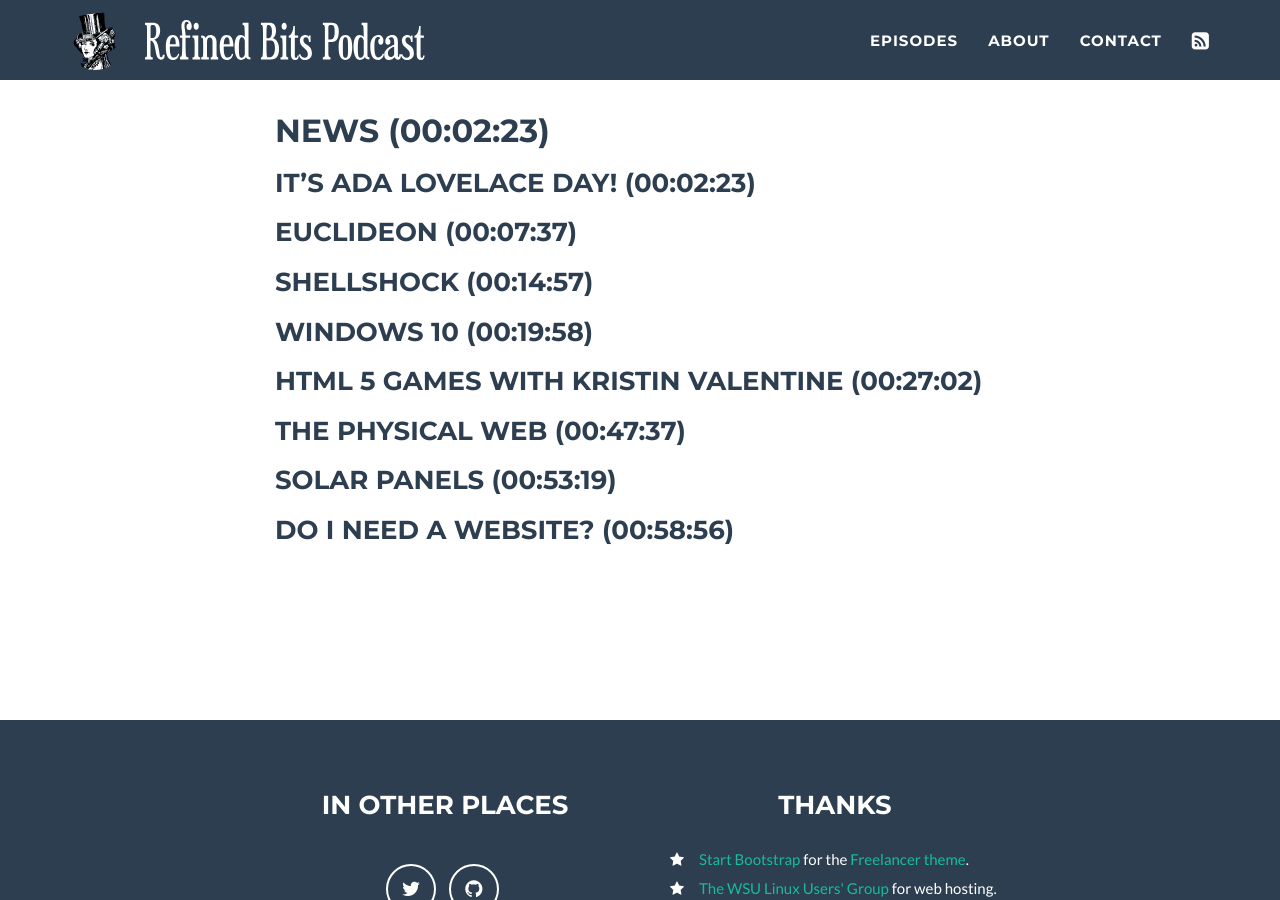
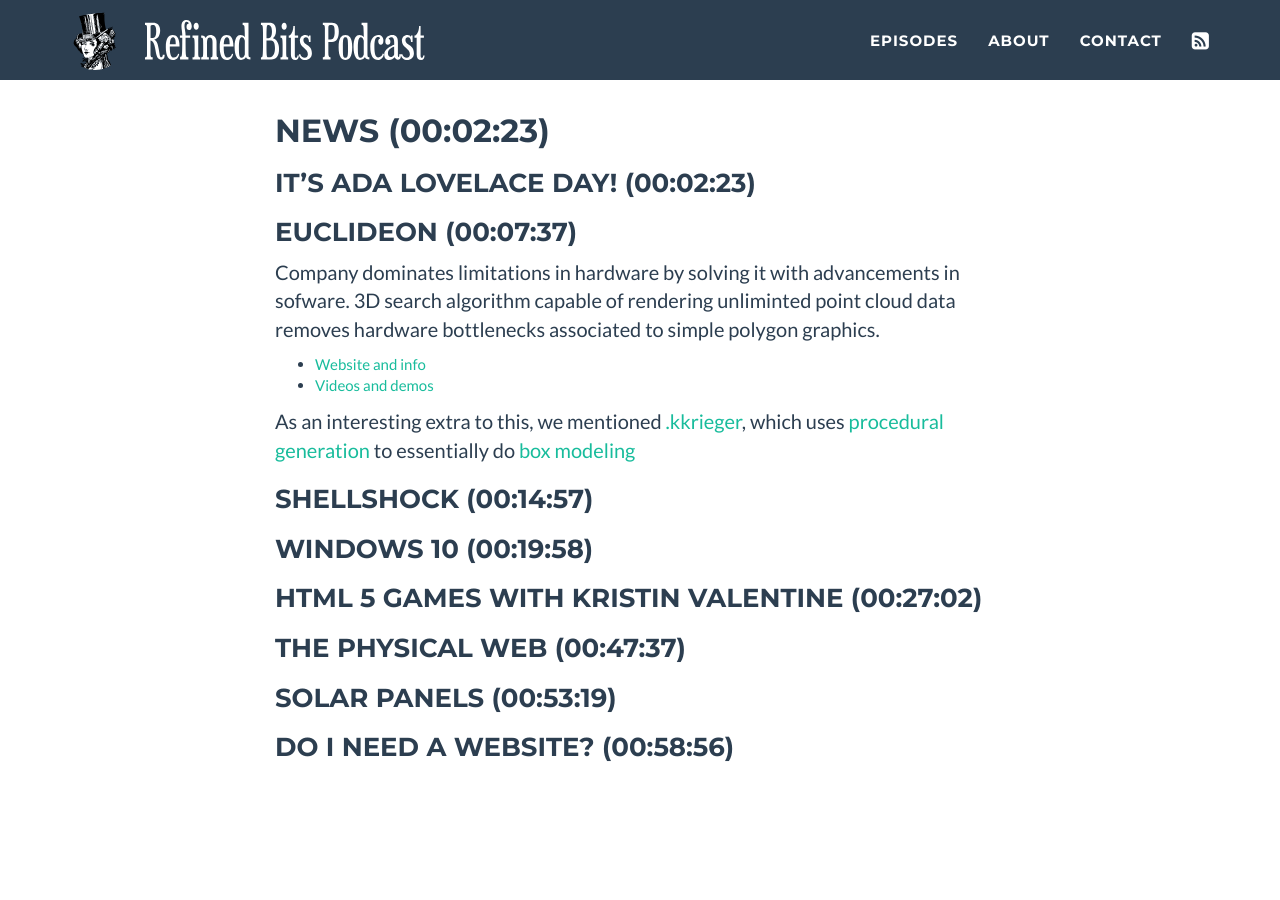
Before and after one commit to refined-bits/refinedbitspodcast.com, a Jekyll site: the page built from _posts/2014-10-14-kristin-valentine.md, in a window 1280 px wide and 900 px high, scrolled down 1440 px. Built offline with Jekyll 4.4.1, drawn with Linux system fonts in a browser that asks for light colours.

Commit message:
adding Euclideon info/links
and .kkrieger

```diff
--- a/_posts/2014-10-14-kristin-valentine.md
+++ b/_posts/2014-10-14-kristin-valentine.md
@@ -30,6 +30,12 @@
 ### It's Ada Lovelace Day! (00:02:23)
 
 ### Euclideon (00:07:37)
+Company dominates limitations in hardware by solving it with advancements in sofware. 3D search algorithm capable of rendering unliminted point cloud data removes hardware bottlenecks associated to simple polygon graphics.
+
+  * [Website and info](http://www.euclideon.com/)
+  * [Videos and demos](https://www.youtube.com/user/EuclideonOfficial)
+
+As an interesting extra to this, we mentioned [.kkrieger](http://en.wikipedia.org/wiki/.kkrieger), which uses [procedural generation](http://en.wikipedia.org/wiki/Procedural_generation) to essentially do [box modeling](http://en.wikipedia.org/wiki/Box_modeling)
 
 ### Shellshock (00:14:57)
 
```
